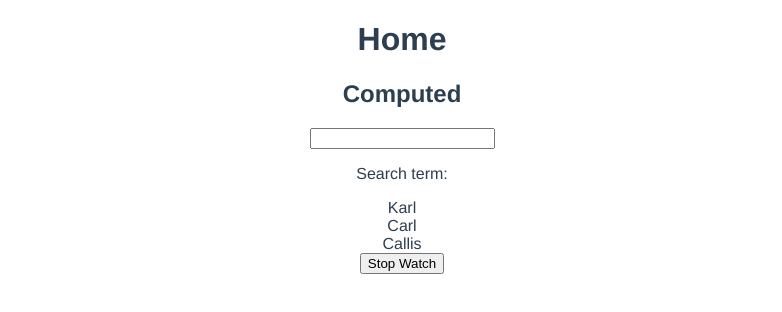
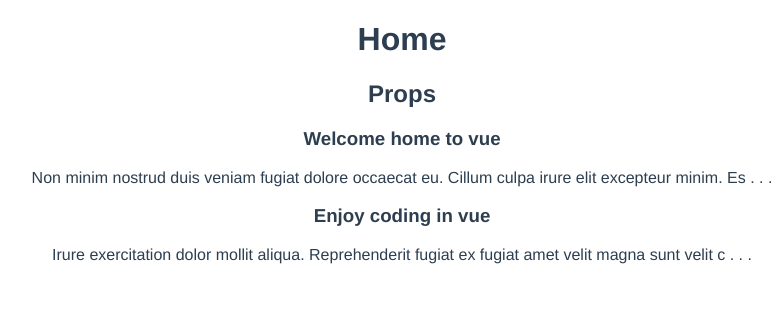
Before and after one commit to callezenwaka/vue-three, a Vue app: page / in a window 1280 px wide. Shown: the top 312 px of the page, without its empty margins (238-1020 px from the left). Built offline with nearby package versions, Linux system fonts and the light colour scheme.

Commit message:
Use props in setup

```diff
--- /dev/null
+++ b/src/components/PostList.vue
@@ -0,0 +1,19 @@
+<template>
+  <div class="post-list">
+    <div v-for="post in posts" :key="post.id">
+      <SinglePost :post="post" />
+    </div>
+  </div>
+</template>
+
+<script>
+import SinglePost from "@/components/SinglePost.vue";
+export default {
+  props: ['posts'],
+  components: { SinglePost },
+}
+</script>
+
+<style>
+
+</style>
--- /dev/null
+++ b/src/components/SinglePost.vue
@@ -0,0 +1,24 @@
+<template>
+  <div class="single-post">
+    <h3>{{ post.title }}</h3>
+    <p>{{ snippet }}</p>
+  </div>
+</template>
+
+<script>
+import { computed } from '@vue/reactivity'
+export default {
+  props: ['post'],
+  setup(props) {
+    const snippet = computed(() => {
+      return props.post.body.substring(0, 100) + ' . . .';
+    })
+
+    return { snippet }
+  }
+}
+</script>
+
+<style>
+
+</style>
--- a/src/views/Home.vue
+++ b/src/views/Home.vue
@@ -1,44 +1,29 @@
 <template>
   <div class="home">
     <h1>Home</h1>
-    <h2>Computed</h2>
-    <!-- <p>{{ name}}</p> -->
-    <input type="text" v-model="search" id="">
-    <p>Search term: {{ search }}</p>
-    <div v-for="name in matchingNames" :key="name">{{ name }}</div>
-    <button @click="handleclick">Stop Watch</button>
+    <h2>Props</h2>
+    <PostList :posts="posts" />
   </div>
 </template>
 
 <script>
-import { computed, ref } from '@vue/reactivity';
-import { watch, watchEffect } from '@vue/runtime-core';
+import PostList from "@/components/PostList.vue";
+import { ref } from '@vue/reactivity';
 // @ is an alias to /src
 
 export default {
   name: 'Home',
+  components: {
+    PostList
+  },
   setup() {
-    const search = ref('');
-    const names = ref(['Karl', 'Carl', 'Callis']);
+    const posts = ref([
+      {title: 'Welcome home to vue', body: 'Non minim nostrud duis veniam fugiat dolore occaecat eu. Cillum culpa irure elit excepteur minim. Est culpa reprehenderit anim ad aliquip nisi ea laboris aute aliqua culpa exercitation exercitation veniam.', id: 1},
+      {title: 'Enjoy coding in vue', body: 'Irure exercitation dolor mollit aliqua. Reprehenderit fugiat ex fugiat amet velit magna sunt velit commodo aliquip sit elit excepteur consequat. Ex duis eiusmod id amet incididunt qui Lorem exercitation duis ex eu qui consectetur. Enim aliqua veniam labore anim laboris in esse pariatur.', id: 2}
+    ]);
 
-    const stopWatch = watch(search, () => {
-      console.log('watching search');
-    })
 
-    const stopEffect = watchEffect(() => {
-      console.log('watchEffect search', search.value);
-    })
-
-    const matchingNames = computed(() => {
-      return names.value.filter((name) => name.toLowerCase().includes(search.value));
-    })
-
-    const handleclick = () => {
-      stopWatch();
-      stopEffect();
-    }
-
-    return { names, search, matchingNames, stopWatch, stopEffect, handleclick }
+    return { posts }
   }
 }
 </script>
```
